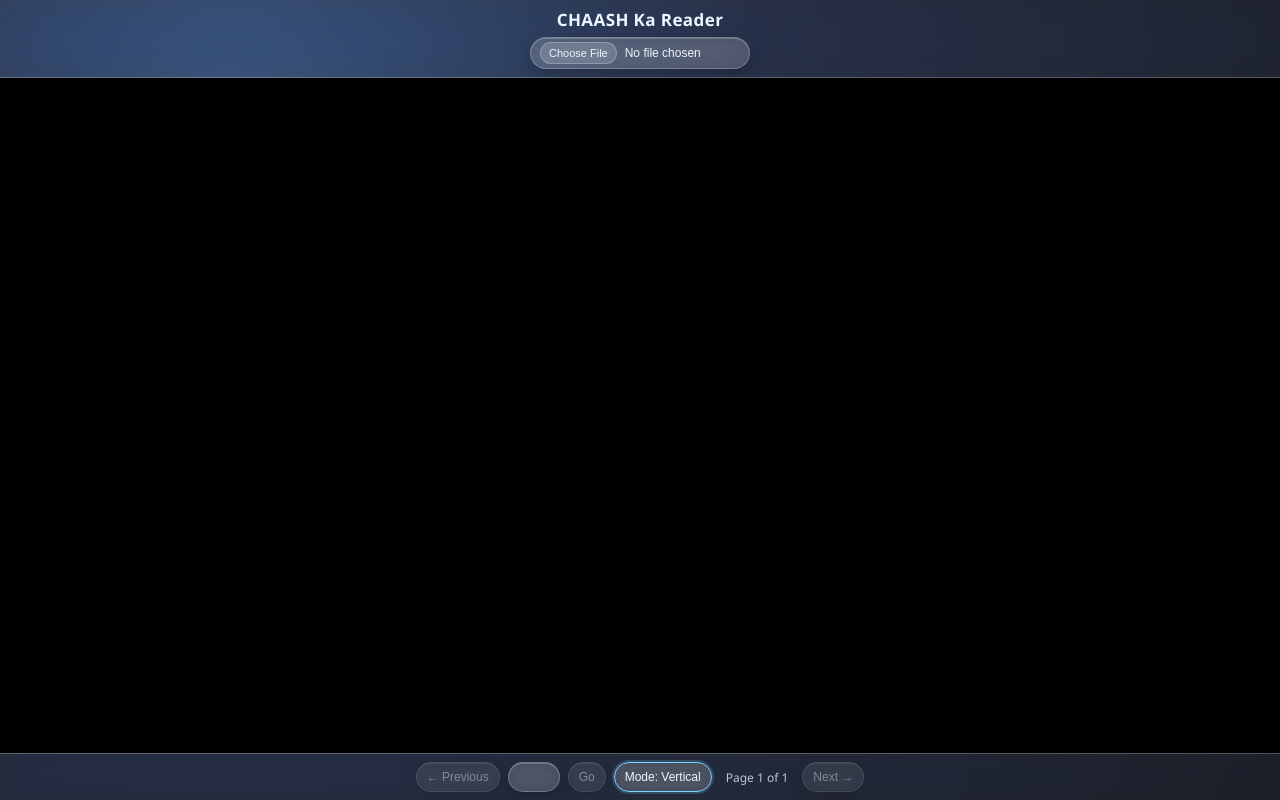
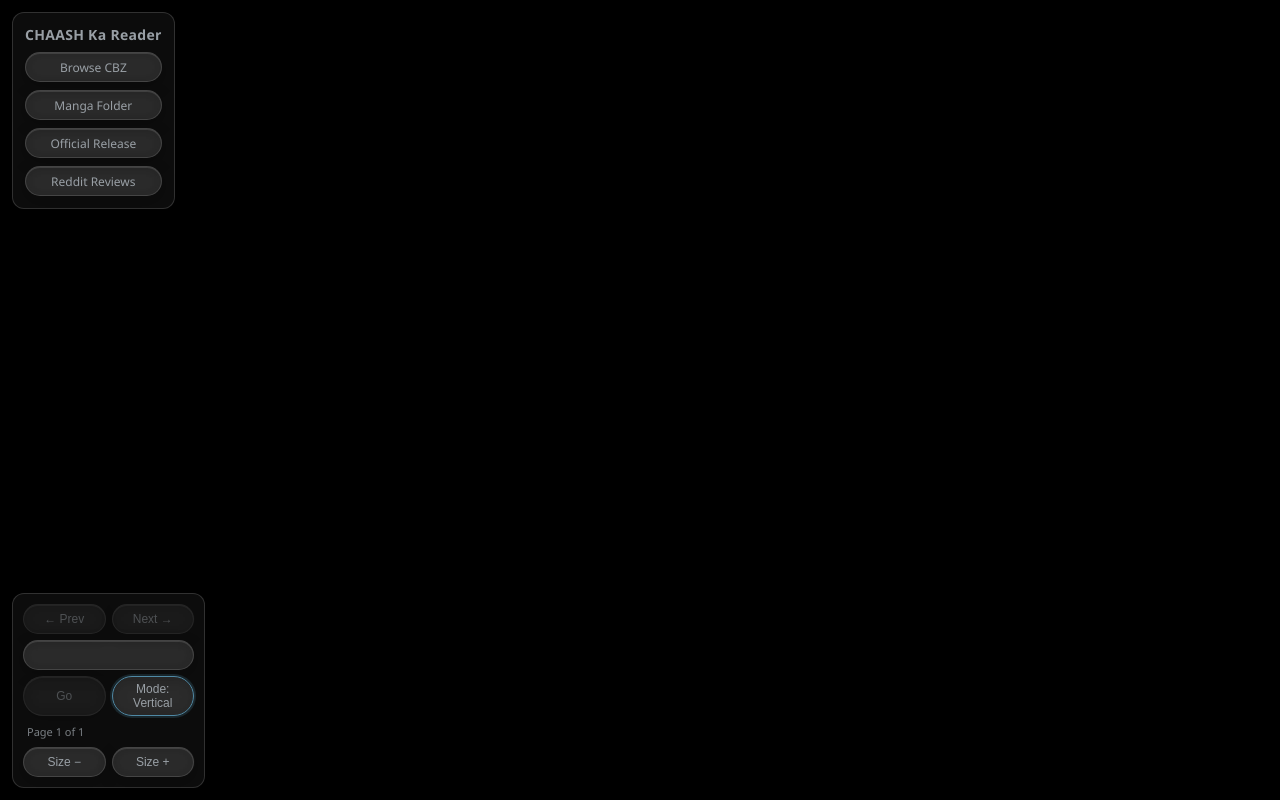
Before and after one commit to itsashiish/read-cbz, a plain HTML site: page index.html in a window 1280 px wide. Both pictures are taken after a click on the button "Mode: Single". Drawn offline with Linux system fonts and the light colour scheme.

Commit message:
Update index.html

```diff
--- a/index.html
+++ b/index.html
@@ -13,24 +13,44 @@
             --text-color: #ecf6ff;
             --text-muted: rgba(236, 246, 255, 0.78);
             --accent: #7bd4ff;
+            --button-scale: 1;
         }
         body {
             font-family: "Segoe UI", Tahoma, sans-serif;
-            background: radial-gradient(circle at 18% 12%, #2e4466 0%, #181f32 42%, #0a0d14 100%);
+            background: transparent;
             color: var(--text-color);
+            user-select: none;
+            -webkit-user-select: none;
+            -moz-user-select: none;
         }
-        html, body { scroll-behavior: smooth; }
-        #container { max-width: 100%; height: 100vh; display: flex; flex-direction: column; }
+        html, body { scroll-behavior: smooth; margin: 0; }
+        #container { max-width: 100%; height: 100vh; width: 100%; position: relative; margin: 0; }
         #header {
+            position: fixed;
+            top: 12px;
+            left: 12px;
             background: var(--glass-bg);
             backdrop-filter: blur(12px) saturate(140%);
             -webkit-backdrop-filter: blur(12px) saturate(140%);
-            padding: 8px;
-            text-align: center;
-            border-bottom: 1px solid var(--glass-border);
+            padding: 12px;
+            border: 1px solid var(--glass-border);
+            border-radius: 12px;
+            z-index: 10;
+            max-width: 320px;
+            display: flex;
+            flex-direction: column;
+            gap: 8px;
+            transform: scale(var(--button-scale));
+            transform-origin: top left;
         }
-        #header h1 { font-size: 17px; font-weight: 600; letter-spacing: 0.4px; margin-bottom: 6px; }
-        #viewer { flex: 1; display: flex; align-items: center; justify-content: center; background: #000; overflow: hidden; position: relative; }
+        #header h1 { font-size: 14px; font-weight: 600; letter-spacing: 0.3px; margin: 0; }
+        #header-tools {
+            display: flex;
+            flex-direction: column;
+            gap: 6px;
+            width: 100%;
+        }
+        #viewer { width: 100%; height: 100%; display: flex; align-items: center; justify-content: center; background: #000; overflow: hidden; position: relative; }
         #viewer.mode-vertical {
             display: block;
             overflow-y: auto;
@@ -43,7 +63,7 @@
         #viewer.mode-vertical #image { display: none; }
         #vertical-pages { display: none; width: min(100%, 1000px); margin: 0 auto; padding: 0 12px; }
         #viewer.mode-vertical #vertical-pages { display: block; }
-        .vertical-page { width: 100%; height: auto; display: block; background: #000; }
+        .vertical-page { width: 100%; height: auto; display: block; background: #000; margin: 0 auto; }
         .page-separator {
             height: 10px;
             border-top: 1px solid rgba(255, 255, 255, 0.22);
@@ -51,19 +71,26 @@
             opacity: 0.8;
         }
         #controls {
+            position: fixed;
+            bottom: 12px;
+            left: 12px;
             background: var(--glass-bg);
             backdrop-filter: blur(12px) saturate(140%);
             -webkit-backdrop-filter: blur(12px) saturate(140%);
-            padding: 8px;
+            padding: 10px;
+            border: 1px solid var(--glass-border);
+            border-radius: 12px;
             display: flex;
-            gap: 8px;
-            justify-content: center;
-            align-items: center;
-            border-top: 1px solid var(--glass-border);
-            flex-wrap: wrap;
+            flex-direction: column;
+            gap: 6px;
+            max-width: 320px;
+            z-index: 10;
+            transform: scale(var(--button-scale));
+            transform-origin: bottom left;
         }
         button,
-        input[type="file"],
+        .action-link,
+        .file-pick-btn,
         #page-input {
             background: var(--glass-bg-strong);
             border: 1px solid var(--glass-border);
@@ -74,20 +101,54 @@
             box-shadow: inset 0 1px 0 rgba(255, 255, 255, 0.2), 0 5px 16px rgba(0, 0, 0, 0.22);
             transition: background 0.18s ease, border-color 0.18s ease, transform 0.18s ease;
             font-size: 12px;
+            pointer-events: auto;
         }
         button {
             padding: 5px 10px;
             cursor: pointer;
             min-height: 30px;
         }
+        .action-link {
+            padding: 5px 10px;
+            min-height: 30px;
+            display: flex;
+            align-items: center;
+            justify-content: center;
+            text-decoration: none;
+            white-space: nowrap;
+            width: 100%;
+        }
+        .file-pick-btn {
+            padding: 5px 12px;
+            min-height: 30px;
+            display: flex;
+            align-items: center;
+            justify-content: center;
+            white-space: nowrap;
+            cursor: pointer;
+            width: 100%;
+            overflow: hidden;
+            text-overflow: ellipsis;
+        }
         button:hover {
             background: rgba(255, 255, 255, 0.2);
             border-color: rgba(255, 255, 255, 0.35);
             transform: translateY(-1px);
         }
+        .action-link:hover {
+            background: rgba(255, 255, 255, 0.2);
+            border-color: rgba(255, 255, 255, 0.35);
+            transform: translateY(-1px);
+        }
+        .file-pick-btn:hover {
+            background: rgba(255, 255, 255, 0.2);
+            border-color: rgba(255, 255, 255, 0.35);
+            transform: translateY(-1px);
+        }
         button:focus,
+        .action-link:focus,
         #page-input:focus,
-        input[type="file"]:focus {
+        .file-pick-btn:focus {
             outline: none;
             border-color: var(--accent);
             box-shadow: 0 0 0 2px rgba(123, 212, 255, 0.2);
@@ -97,24 +158,13 @@
             cursor: not-allowed;
             transform: none;
         }
-        input[type="file"] {
-            padding: 4px 9px;
-            max-width: 220px;
-        }
-        input[type="file"]::file-selector-button {
-            border: 1px solid var(--glass-border);
-            border-radius: 999px;
-            background: rgba(255, 255, 255, 0.16);
-            color: var(--text-color);
-            padding: 4px 8px;
-            margin-right: 8px;
-            font-size: 11px;
-            cursor: pointer;
-        }
-        #info { font-size: 12px; margin: 0 6px; color: var(--text-muted); }
-        #page-input { width: 52px; padding: 4px 7px; text-align: center; min-height: 30px; }
+        #cbz-input { display: none; }
+        #info { font-size: 11px; color: var(--text-muted); padding: 2px 4px; }
+        #page-input { width: 100%; padding: 4px 7px; text-align: center; min-height: 30px; }
+        #controls > div { display: flex; gap: 6px; }
+        #controls button { flex: 1; }
         #chapter-toast {
-            position: absolute;
+            position: fixed;
             top: 12px;
             right: 12px;
             background: rgba(15, 23, 38, 0.72);
@@ -130,15 +180,48 @@
             transform: translateY(-6px);
             pointer-events: none;
             transition: opacity 0.25s ease, transform 0.25s ease;
-            z-index: 5;
+            z-index: 9;
         }
         #chapter-toast.show {
             opacity: 1;
             transform: translateY(0);
         }
 
-        @media (max-width: 860px) {
-            #header h1 { font-size: 15px; }
+        @media (max-width: 640px) {
+            #header {
+                max-width: calc(100vw - 24px);
+                left: 12px;
+            }
+            #controls {
+                max-width: calc(100vw - 24px);
+                left: 12px;
+            }
+        }
+
+        #header.faded,
+        #controls.faded {
+            opacity: 0.65;
+            transition: opacity 0.3s ease;
+        }
+
+        #header:hover,
+        #controls:hover,
+        #header.faded:hover,
+        #controls.faded:hover {
+            opacity: 1;
+        }
+
+        #header.faded,
+        #controls.faded {
+            opacity: 0.65;
+            transition: opacity 0.3s ease;
+        }
+
+        #header:hover,
+        #controls:hover,
+        #header.faded:hover,
+        #controls.faded:hover {
+            opacity: 1;
         }
     </style>
 </head>
@@ -147,6 +230,10 @@
         <div id="header">
             <h1>CHAASH Ka Reader</h1>
             <input type="file" id="cbz-input" accept=".cbz" />
+            <label class="file-pick-btn" id="file-pick-btn" for="cbz-input" tabindex="0">Browse CBZ</label>
+            <a class="action-link" href="https://drive.google.com/drive/u/0/folders/1jhcTYjjNXJ-q_6ND-VvyaViaAnFs-xJu" target="_blank" rel="noopener noreferrer">Manga Folder</a>
+            <a class="action-link" href="https://www.viz.com/shonenjump/chapters/one-piece" target="_blank" rel="noopener noreferrer">Official Release</a>
+            <a class="action-link" href="https://www.reddit.com/r/OnePiece/?f=flair_name%3A%22Current%20Chapter%22" target="_blank" rel="noopener noreferrer">Reddit Reviews</a>
         </div>
         <div id="viewer">
             <img id="image" alt="Manga Page" />
@@ -154,12 +241,20 @@
             <div id="chapter-toast"></div>
         </div>
         <div id="controls">
-            <button id="prev-btn" onclick="prevPage()">← Previous</button>
+            <div>
+                <button id="prev-btn" onclick="prevPage()">← Prev</button>
+                <button id="next-btn" onclick="nextPage()">Next →</button>
+            </div>
             <input type="number" id="page-input" min="1" onkeypress="if(event.key==='Enter') goToPage()" />
-            <button id="goto-btn" onclick="goToPage()">Go</button>
-            <button id="mode-btn" onclick="toggleReadingMode()">Mode: Single</button>
+            <div>
+                <button id="goto-btn" onclick="goToPage()">Go</button>
+                <button id="mode-btn" onclick="toggleReadingMode()">Mode: Single</button>
+            </div>
             <span id="info">Page 1 of 1</span>
-            <button id="next-btn" onclick="nextPage()">Next →</button>
+            <div>
+                <button id="zoom-out-btn" onclick="decreaseButtonSize()">Size −</button>
+                <button id="zoom-in-btn" onclick="increaseButtonSize()">Size +</button>
+            </div>
         </div>
     </div>
 
@@ -173,10 +268,28 @@
         let smoothScrollTarget = 0;
         let smoothScrollFrame = null;
         let chapterToastTimer = null;
+        let buttonScale = 1;
+        const cbzInput = document.getElementById('cbz-input');
+        const filePickBtn = document.getElementById('file-pick-btn');
+        const header = document.getElementById('header');
+        const controls = document.getElementById('controls');
 
-        document.getElementById('cbz-input').addEventListener('change', async (e) => {
+        function increaseButtonSize() {
+            buttonScale = Math.min(1.5, buttonScale + 0.1);
+            document.documentElement.style.setProperty('--button-scale', buttonScale);
+        }
+
+        function decreaseButtonSize() {
+            buttonScale = Math.max(0.7, buttonScale - 0.1);
+            document.documentElement.style.setProperty('--button-scale', buttonScale);
+        }
+
+        cbzInput.addEventListener('change', async (e) => {
             const file = e.target.files[0];
             if (!file) return;
+
+            filePickBtn.textContent = file.name;
+            filePickBtn.title = file.name;
 
             const script = document.createElement('script');
             script.src = 'https://cdnjs.cloudflare.com/ajax/libs/jszip/3.10.1/jszip.min.js';
@@ -184,8 +297,55 @@
             document.head.appendChild(script);
         });
 
+        filePickBtn.addEventListener('keydown', (e) => {
+            if (e.key === 'Enter' || e.key === ' ') {
+                e.preventDefault();
+                cbzInput.click();
+            }
+        });
+
+        document.addEventListener('wheel', (e) => {
+            if (e.ctrlKey) {
+                e.preventDefault();
+            }
+        }, { passive: false });
+
+        // Initialize panels with faded state (50% opacity by default)
+        header.classList.add('faded');
+        controls.classList.add('faded');
+
+        // Simple hover-based fade toggle
+        header.addEventListener('mouseenter', () => header.classList.remove('faded'));
+        header.addEventListener('mouseleave', () => header.classList.add('faded'));
+
+        controls.addEventListener('mouseenter', () => controls.classList.remove('faded'));
+        controls.addEventListener('mouseleave', () => controls.classList.add('faded'));
+
         const viewer = document.getElementById('viewer');
-        viewer.addEventListener('wheel', onVerticalWheel, { passive: false });
+        viewer.addEventListener('wheel', (e) => {
+            onVerticalWheel(e);
+        }, { passive: false });
+
+        viewer.addEventListener('mousedown', (e) => {
+            if (e.button === 1 && readingMode === 'vertical') {
+                e.preventDefault();
+                const startY = e.clientY;
+                const startScroll = viewer.scrollTop;
+
+                function onMouseMove(moveEvent) {
+                    const deltaY = moveEvent.clientY - startY;
+                    viewer.scrollTop = startScroll - deltaY;
+                }
+
+                function onMouseUp() {
+                    document.removeEventListener('mousemove', onMouseMove);
+                    document.removeEventListener('mouseup', onMouseUp);
+                }
+
+                document.addEventListener('mousemove', onMouseMove);
+                document.addEventListener('mouseup', onMouseUp);
+            }
+        }, { passive: false });
 
         function onVerticalWheel(e) {
             if (readingMode !== 'vertical') return;
```
